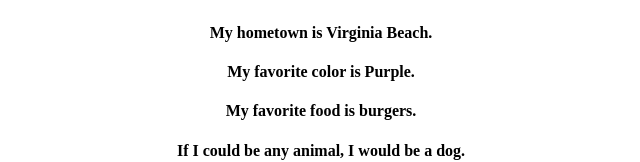
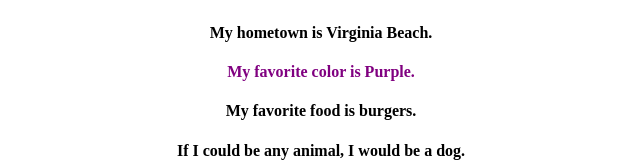
Before and after one commit to WaffleKone/my-profile, a plain HTML site: page index.html in a window 1280 px wide. Shown: the part 167-329 px from the top of the page, without its empty margins (319-959 px from the left). Drawn offline with Linux system fonts and the light colour scheme.

Commit message:
changing text color on the "favorite color" line using CSS

```diff
--- a/index.html
+++ b/index.html
@@ -12,7 +12,7 @@
                 <hr>
                 <h3>About Me:</h3>
                     <h4>My hometown is Virginia Beach.</h4>
-                    <h4>My favorite color is Purple.</h4>
+                    <h4 style=color:Purple>My favorite color is Purple.</h4>
                     <h4>My favorite food is burgers.</h4>
                     <h4>If I could be any animal, I would be a dog.</h4>
                     <p>I enjoy centering a div within a div!</p>
```
